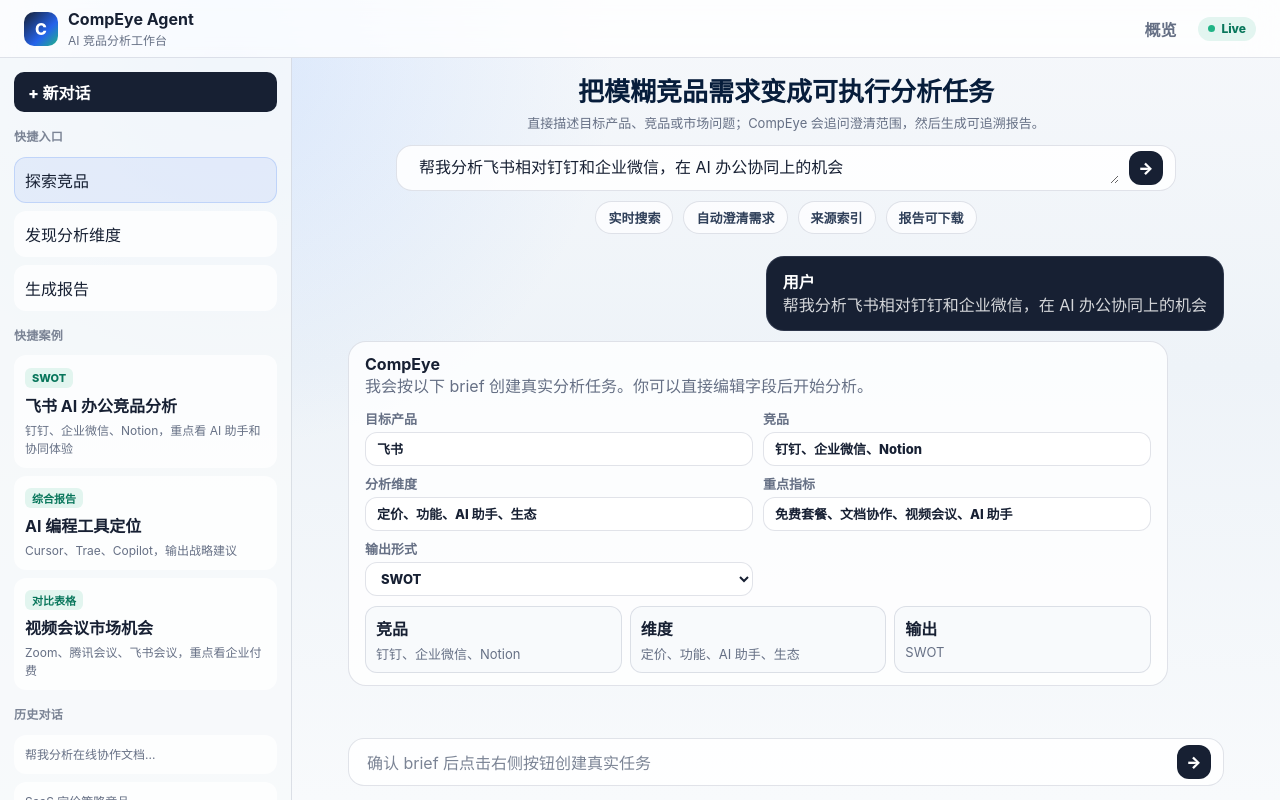
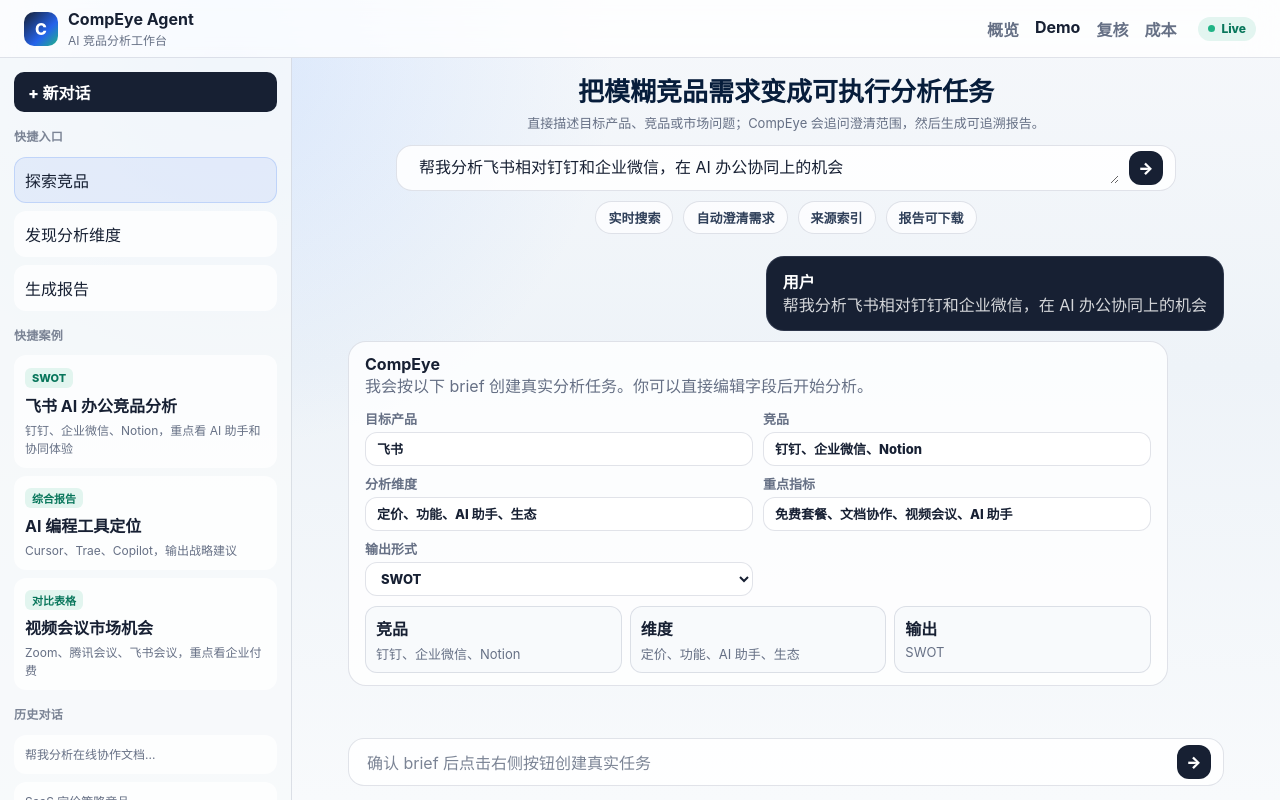
Before and after one commit to St3pXX/CompEyeAgent, a React (Vite) app in the folder frontend/: page /demo in a window 1280 px wide. Built offline with nearby package versions, Linux system fonts and the light colour scheme; no server answers.

Commit message:
Restore nav links (Demo, Reviews, Costs)

```diff
--- a/frontend/src/components/AppShell.tsx
+++ b/frontend/src/components/AppShell.tsx
@@ -18,6 +18,9 @@
         </NavLink>
         <nav className="nav-links" aria-label="Primary">
           <NavLink to="/overview">概览</NavLink>
+          <NavLink to="/demo">Demo</NavLink>
+          <NavLink to="/reviews">复核</NavLink>
+          <NavLink to="/costs">成本</NavLink>
         </nav>
         <span className="live-badge">Live</span>
       </header>
```
